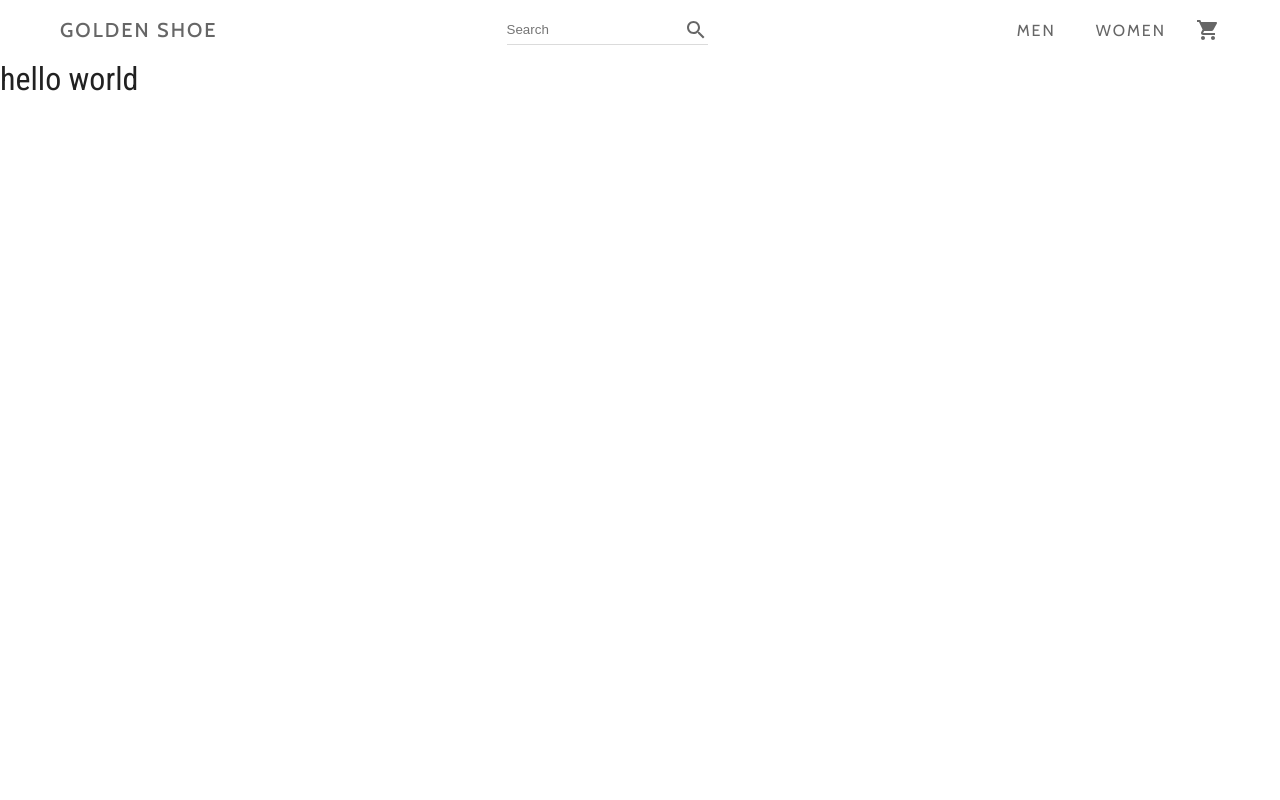
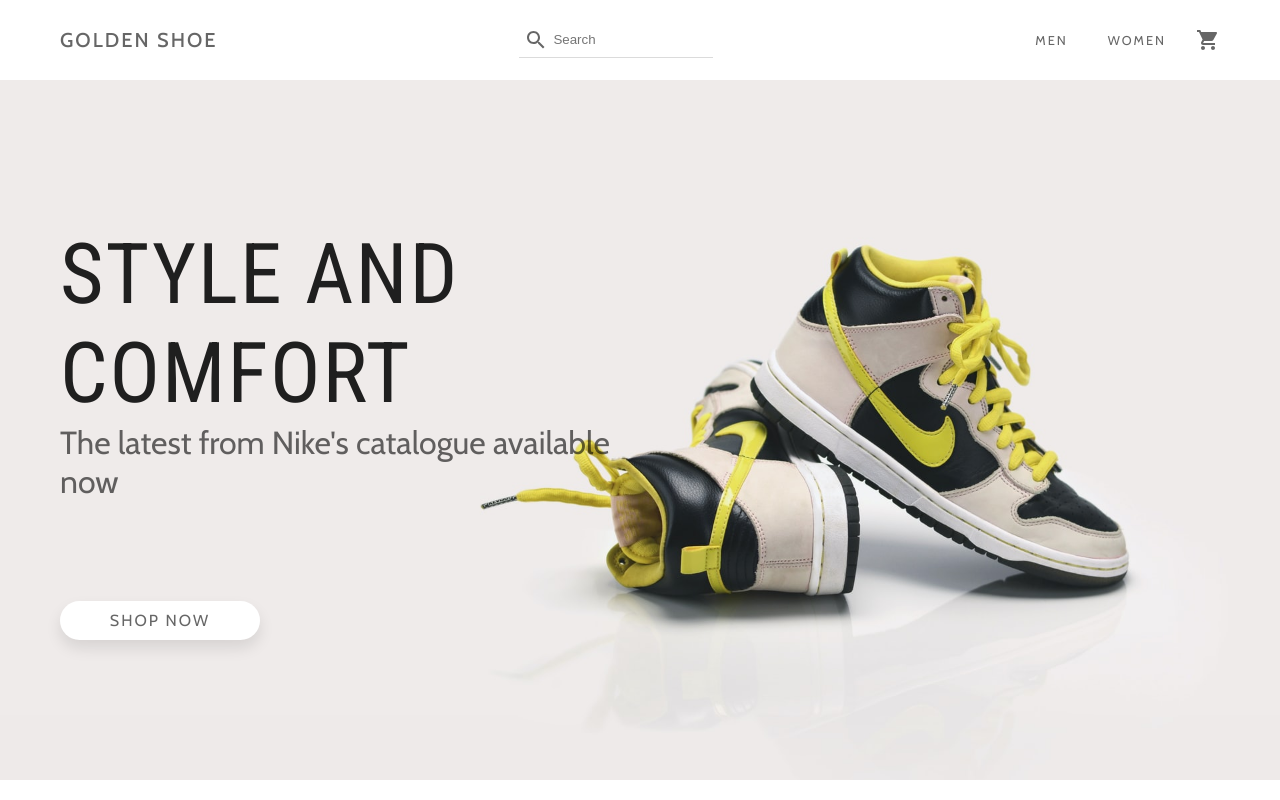
Before and after one commit to Luca2471/golden_shoe_demo, a React (Create React App) app: page / in a window 1280 px wide. Built offline with nearby package versions, Linux system fonts and the light colour scheme.

Commit message:
hero complete, next products page

```diff
--- a/src/components/App.js
+++ b/src/components/App.js
@@ -1,12 +1,13 @@
 import React from "react";
 import Navbar from "./Navbar/Navbar";
 import "./App.scss";
+import Hero from "./Hero/Hero";
 
 const App = () => {
   return (
     <>
       <Navbar />
-      <h1>hello world</h1>
+      <Hero />
     </>
   );
 };
--- a/src/components/App.scss
+++ b/src/components/App.scss
@@ -6,7 +6,11 @@ $heading: "Roboto Condensed", sans-serif;
 html,
 body {
   font-family: $normal;
-  width: 100vw;
+  height: 100%;
+  display: flex;
+  flex-direction: column;
+  width: 100%;
+  overflow-x: hidden;
 }
 
 h1,
--- /dev/null
+++ b/src/components/Hero/Hero.js
@@ -0,0 +1,31 @@
+import React from "react";
+import "./Hero.scss";
+// import NikeShoesOne from "../../images/nike-shoes-one.jpg";
+import NikeShoesTwo from "../../images/nike-shoes-two.jpg";
+
+const Hero = () => {
+  return (
+    <section>
+      <div className="hero-container">
+        <div className="hero-img">
+          <div className="left-hero">
+            <div className="hero-title">
+              <h1>STYLE AND COMFORT</h1>
+            </div>
+            <div className="hero-p">
+              <p>The latest from Nike's catalogue available now</p>
+            </div>
+            <div className="hero-button">
+              <button>
+                <p>SHOP NOW</p>
+              </button>
+            </div>
+          </div>
+          <img src={NikeShoesTwo} alt="" />
+        </div>
+      </div>
+    </section>
+  );
+};
+
+export default Hero;
--- /dev/null
+++ b/src/components/Hero/Hero.scss
@@ -0,0 +1,55 @@
+.hero-container {
+  width: 100vw;
+  position: relative;
+}
+
+.hero-img {
+  position: absolute;
+}
+
+.hero-img img {
+  height: 700px;
+  width: 100vw;
+  object-fit: cover;
+}
+
+.left-hero {
+  width: 50%;
+  height: 704px;
+  position: absolute;
+  padding-left: 60px;
+  display: flex;
+  justify-content: center;
+  flex-direction: column;
+
+  .hero-title {
+    font-size: 3.5rem;
+    letter-spacing: 2px;
+  }
+
+  .hero-p {
+    font-size: 2rem;
+  }
+
+  .hero-button {
+    padding-top: 100px;
+
+    button {
+      background: white;
+      border-radius: 25px;
+      border: none;
+      outline: none;
+      padding: 10px;
+      font-size: 1rem;
+      cursor: pointer;
+      letter-spacing: 2px;
+      width: 200px;
+      box-shadow: 0px 8px 15px rgba(0, 0, 0, 0.1);
+
+      &:hover {
+        transition: 0.2s ease-in-out;
+        transform: scale(1.1);
+      }
+    }
+  }
+}
--- a/src/components/Navbar/Navbar.js
+++ b/src/components/Navbar/Navbar.js
@@ -1,6 +1,6 @@
 import React from "react";
 import "./Navbar.scss";
-import {Search, ShoppingCart} from "@material-ui/icons";
+import { Search, ShoppingCart } from "@material-ui/icons";
 
 const Navbar = () => {
   return (
@@ -8,14 +8,14 @@ const Navbar = () => {
       <nav>
         <div className="logo">Golden Shoe</div>
         <div className="search-container">
+          <div className="search-icon">
+            <Search />
+          </div>
           <input
             className="search-box"
             placeholder="Search"
             type="text"
           ></input>
-          <div className="search-icon">
-            <Search />
-          </div>
         </div>
         <div className="links-container">
           <ul>
@@ -24,7 +24,7 @@ const Navbar = () => {
           </ul>
           <div className="nav-icons-container">
             <ShoppingCart />
-           </div>
+          </div>
         </div>
       </nav>
     </header>
--- a/src/components/Navbar/Navbar.scss
+++ b/src/components/Navbar/Navbar.scss
@@ -6,7 +6,7 @@ header {
 }
 
 nav {
-  height: 60px;
+  height: 80px;
   color: black;
   display: flex;
   flex-direction: row;
@@ -37,11 +37,13 @@ li {
   color: $logoColour;
   cursor: pointer;
   letter-spacing: 2px;
+  font-size: 0.8em;
 }
 
 .search-container {
   border-bottom: $border;
-  height: 30px;
+  height: 35px;
+
   display: flex;
   justify-content: center;
   flex-direction: row;
@@ -49,7 +51,7 @@ li {
 
 .search-box {
   color: $logoColour;
-
+  width: 160px;
   border: none;
   &:focus {
     outline: none;
@@ -60,6 +62,8 @@ li {
   display: flex;
   align-items: center;
   color: $logoColour;
+  cursor: pointer;
+  margin: 0 5px;
 }
 
 .links-container {
```
Also changed, not shown: src/images/nike-shoes-one.jpg (added), src/images/nike-shoes-two.jpg (added).
